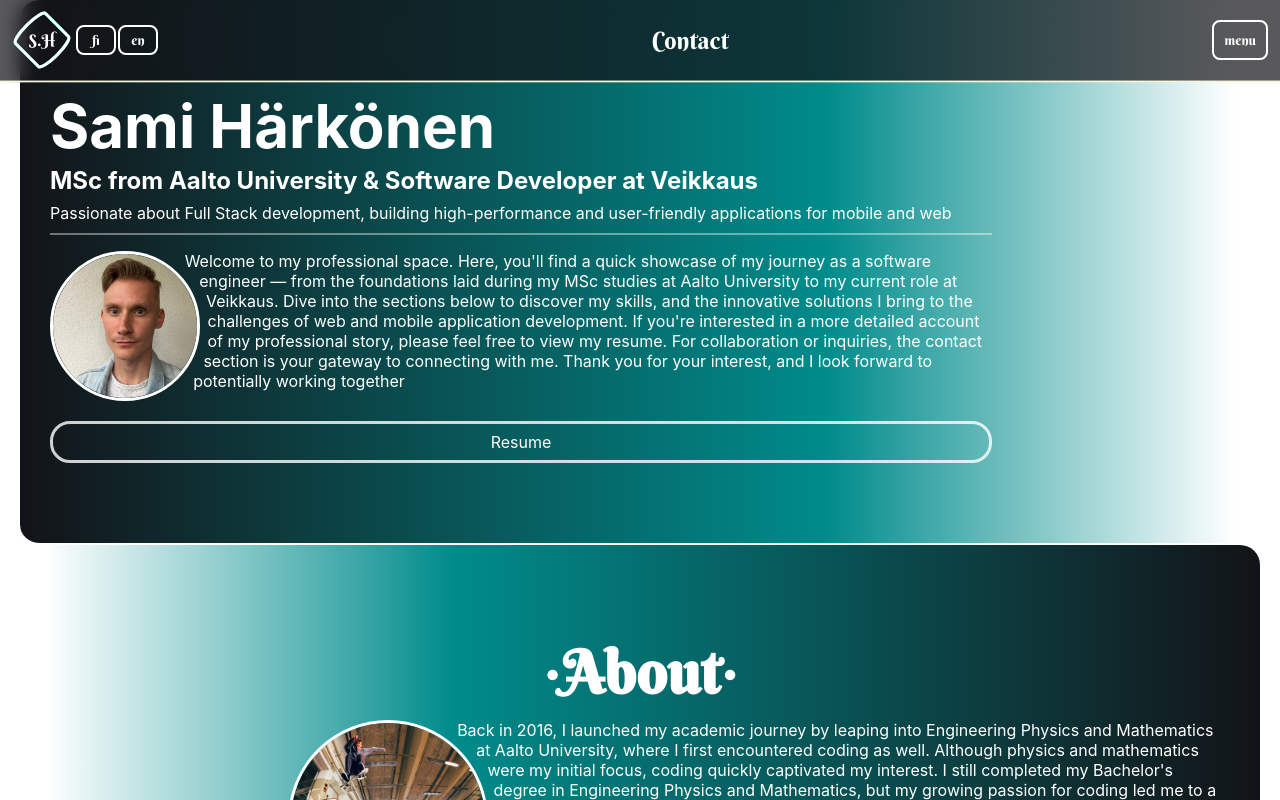
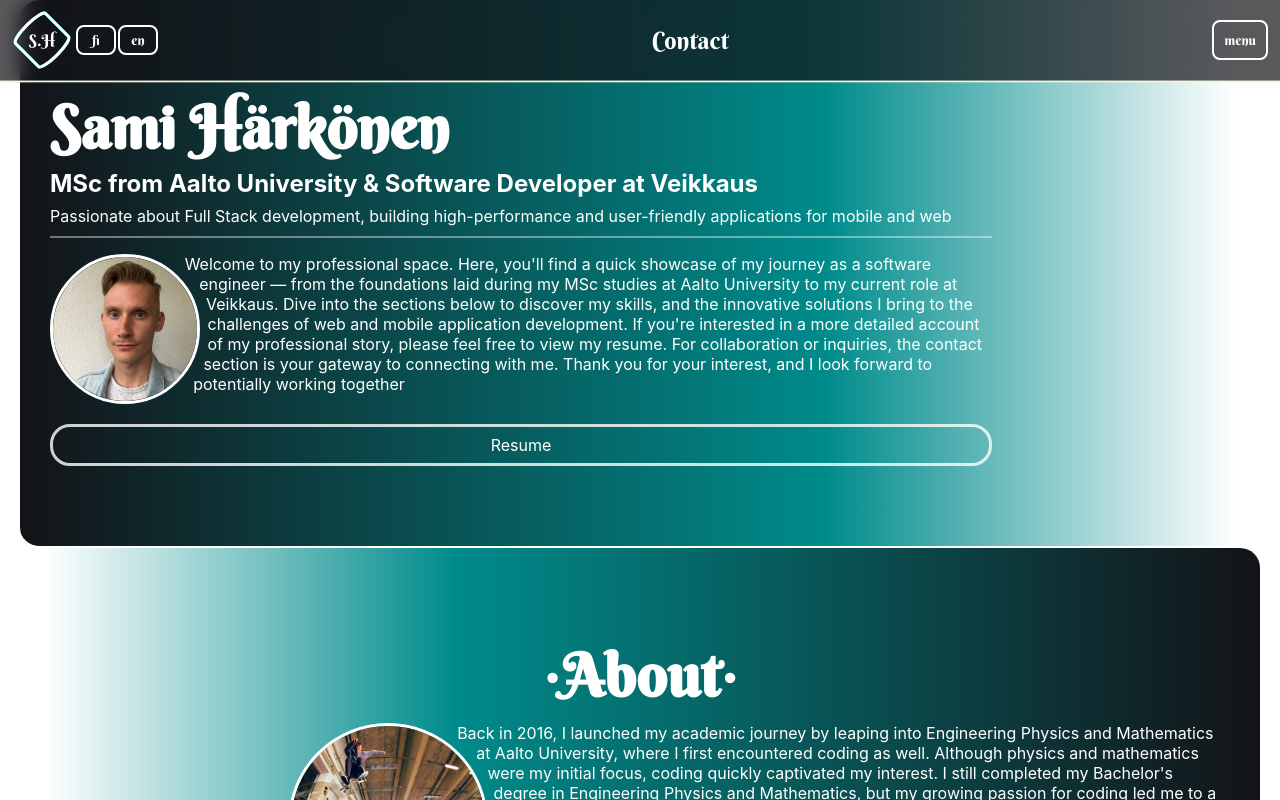
Before and after one commit to SamkHarks/My-page, a React (Create React App) app: page / in a window 1280 px wide. Shown: the top 800 px of the page. Built offline with nearby package versions, Linux system fonts and the light colour scheme.

Commit message:
update title font family

```diff
--- a/src/components/sections/home/Home.module.css
+++ b/src/components/sections/home/Home.module.css
@@ -8,6 +8,7 @@
 
 .title {
     font-size: var(--font-size-XL);
+    font-family: var(--font-family-secondary);
     flex-wrap: wrap;
     flex-direction: row;
     flex-shrink: 1;
```
